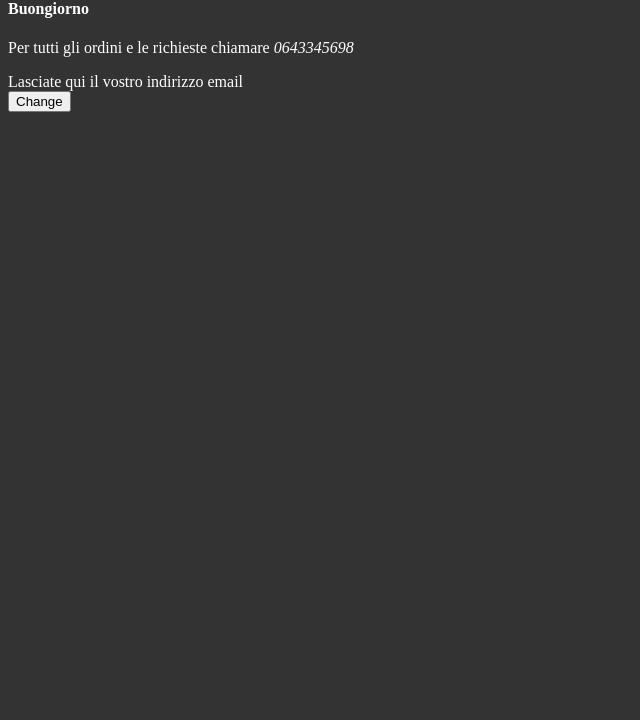
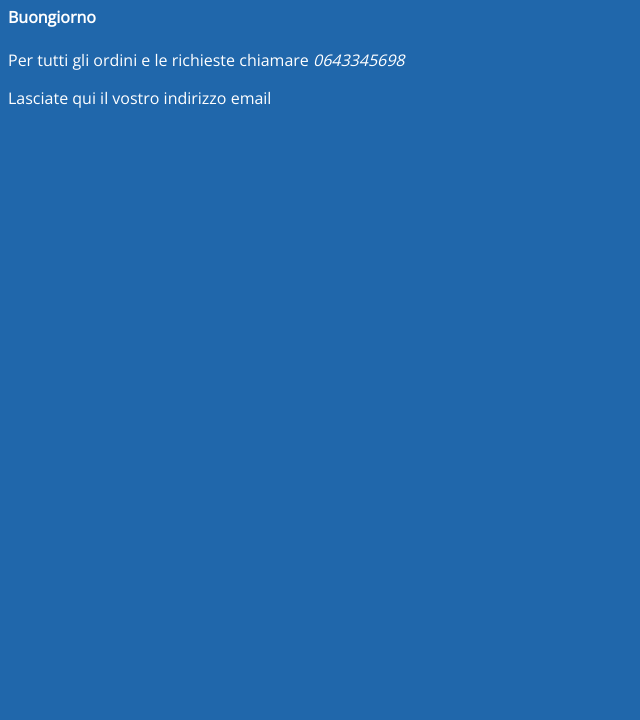
Before and after one commit to piero80/corso-javascript, a website: page 01/example/index.html in a window 1280 px wide. Shown: the part 80-800 px from the top of the page, without its empty margins (0-640 px from the left). Drawn offline with nearby package versions, Linux system fonts and the light colour scheme.

Commit message:
update slide 01

```diff
--- a/01/example/css/style.css
+++ b/01/example/css/style.css
@@ -1,8 +1,9 @@
 /* CSS for adding content example */
 
-@import url(http://fonts.googleapis.com/css?family=Open+Sans:800italic);
+@import url(http://fonts.googleapis.com/css?family=Open+Sans:400);
 
-body{
-  background-color: #333;
+body {
+  background-color: #2067ab;
   color: #fff;
+  font-family: "Open Sans";
 }
--- a/01/example/index.html
+++ b/01/example/index.html
@@ -13,7 +13,6 @@
         Per tutti gli ordini e le richieste chiamare <em>0643345698</em>
       </p>
       <div class="email">Lasciate qui il vostro indirizzo email</div>
-      <button id="button">Change</button>
     </div>
     <!-- script src="js/main.js"></script -->
     <script src="build/main.bundle.js"></script>
```
